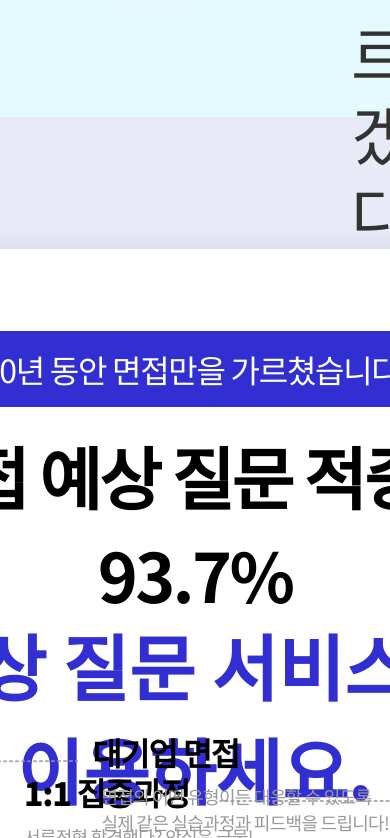
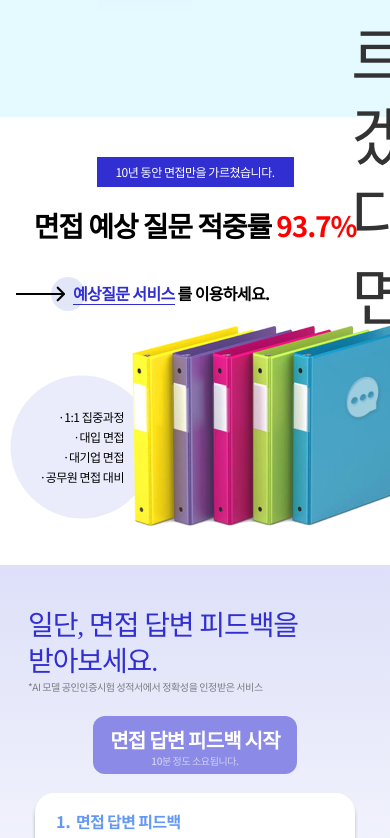
Before and after one commit to Parkminem/answer, a React (Vite) app: page / in a window 390 px wide. Shown: the part 2206-3044 px from the top of the page. Built offline with nearby package versions, Linux system fonts and the light colour scheme; a web font is replaced by a local one.

Commit message:
모바일 홈화면 예상질문섹션 퍼블리싱 완료

```diff
--- a/src/components/home/expection/Expection.jsx
+++ b/src/components/home/expection/Expection.jsx
@@ -1,13 +1,52 @@
-import React from 'react';
+import React, { useState } from 'react';
+import classNames from 'classnames/bind';
+import { Link } from 'react-router-dom';
 import style from '@/components/home/expection/Expection.module.scss';
 import expection01 from '@/assets/images/image/expection01.png';
 import expection02 from '@/assets/images/image/expection02.png';
 import expection03 from '@/assets/images/image/expection03.png';
 import expection04 from '@/assets/images/image/expection04.png';
 import expection05 from '@/assets/images/image/expection05.png';
+import arrow from '@/assets/images/mobile/common/mobile_big_arrow.png';
+import mobileBooks from '@/assets/images/mobile/mobile_books.png';
 
 const Expection = () => {
+	const width = window.innerWidth;
+	const [mobile, setMobile] = useState(width);
+	const cx = classNames.bind(style);
 	return (
+		<>
+			{mobile < 401 ? (
+				<section className={cx('service')}>
+					<div className={cx('service__inner')}>
+						<div className={cx('service__title-box')}>
+							<div className={cx('service__title-box__sub-title')}>
+								<p>10년 동안 면접만을 가르쳤습니다.</p>
+							</div>
+							<h1>
+								면접 예상 질문 적중률 <span>93.7%</span>
+							</h1>
+						</div>
+						<div className={cx('service__link-box')}>
+							<img src={arrow} alt="화살표" />
+							<h2>
+								<Link>예상질문 서비스</Link> 를 이용하세요.
+							</h2>
+						</div>
+						<div className={cx('service__desc-box')}>
+							<div className={cx('service__desc-box__text-box')}>
+								<p>·1:1 집중과정</p>
+								<p>·대입 면접</p>
+								<p>·대기업 면접</p>
+								<p>·공무원 면접 대비</p>
+							</div>
+							<div className={cx('service__desc-box__img-box')}>
+								<img src={mobileBooks} alt="책 이미지" />
+							</div>
+						</div>
+					</div>
+				</section>
+			) : (
 				<section className={style.expection}>
 					<div className={style.container}>
 						<div className={style.inner}>
@@ -57,6 +96,8 @@ const Expection = () => {
 						</div>
 					</div>
 				</section>
+			)}
+		</>
 	);
 };
 
--- a/src/components/home/expection/Expection.module.scss
+++ b/src/components/home/expection/Expection.module.scss
@@ -141,3 +141,113 @@
 		}
 	}
 }
+
+@media all and (max-width: 400px) {
+	.service {
+		&__inner {
+			padding: 40px 0 38px 0;
+		}
+		&__title-box {
+			display: flex;
+			flex-direction: column;
+			align-items: center;
+			margin-bottom: 36px;
+			&__sub-title {
+				background: #312fd2;
+				width: 197px;
+				height: 30px;
+				display: flex;
+				justify-content: center;
+				align-items: center;
+				margin-bottom: 18px;
+				p {
+					color: #ffffff;
+					font-weight: 400;
+					font-size: 12px;
+					line-height: 20px;
+				}
+			}
+			h1 {
+				font-weight: 700;
+				font-size: 28px;
+				line-height: 41px;
+				span {
+					color: #ff0000;
+				}
+			}
+		}
+		&__link-box {
+			margin: 0 0 21px 16px;
+			display: flex;
+			align-items: center;
+			img {
+				margin-right: 8px;
+			}
+			h2 {
+				font-weight: 700;
+				font-size: 16px;
+				line-height: 23px;
+				position: relative;
+				&::before {
+					content: '';
+					display: block;
+					width: 34px;
+					height: 34px;
+					background: #dde0f8;
+					opacity: 0.8;
+					position: absolute;
+					border-radius: 100%;
+					left: -22px;
+					top: 50%;
+					transform: translateY(-50%);
+					z-index: -1;
+				}
+				a {
+					color: #312fd2;
+					position: relative;
+					&::before {
+						content: '';
+						display: block;
+						background-color: #312fd2;
+						width: 100%;
+						height: 1px;
+						position: absolute;
+						bottom: 0;
+					}
+				}
+			}
+		}
+		&__desc-box {
+			display: flex;
+			justify-content: flex-end;
+			&__text-box {
+				position: relative;
+				display: flex;
+				flex-direction: column;
+				justify-content: center;
+				text-align: end;
+				margin-right: 8px;
+				margin-top: 40px;
+				&::before {
+					content: '';
+					display: block;
+					position: absolute;
+					z-index: -1;
+					width: 143px;
+					height: 143px;
+					background: #dde0f8;
+					opacity: 0.6;
+					border-radius: 100%;
+					top: 50%;
+					left: 50%;
+					transform: translate(-50%, -50%);
+				}
+				p {
+					font-weight: 400;
+					font-size: 12px;
+					line-height: 20px;
+				}
+			}
+		}
+	}
+}
```
Also changed, not shown: src/assets/images/mobile/common/mobile_big_arrow.png (added), src/assets/images/mobile/mobile_books.png (added). Lines whose indentation alone changed are shown as unchanged.
